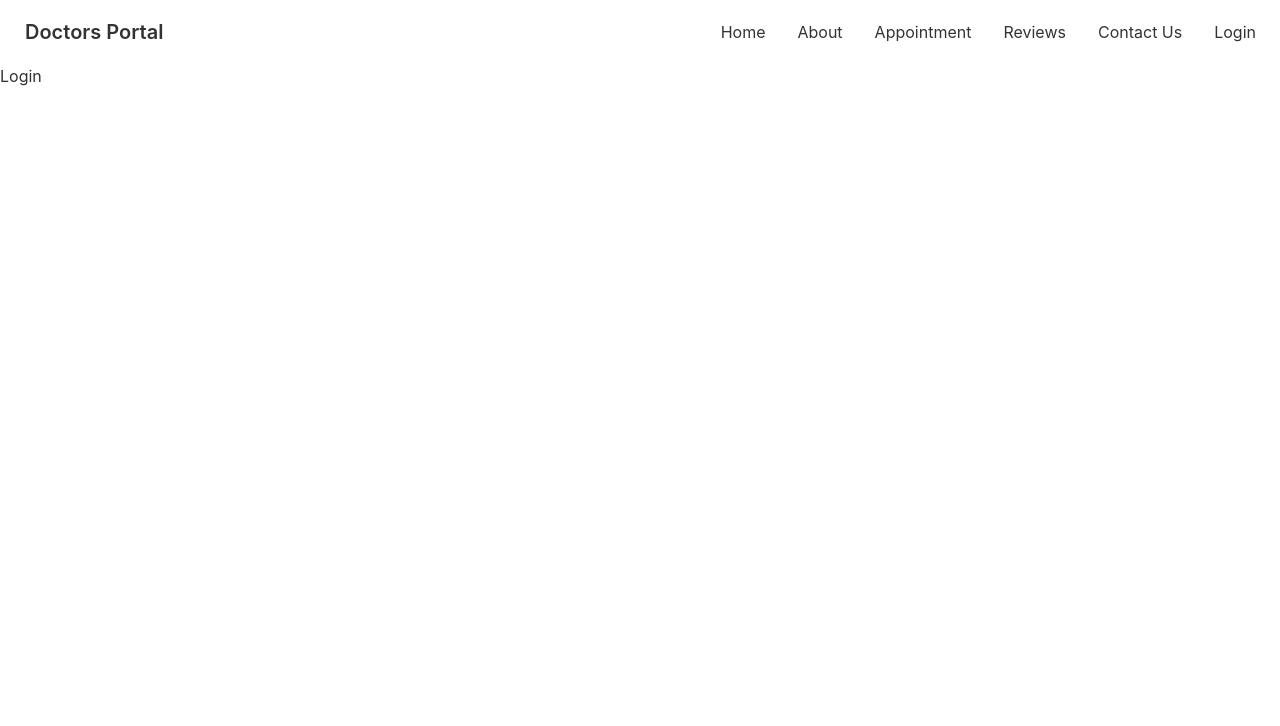
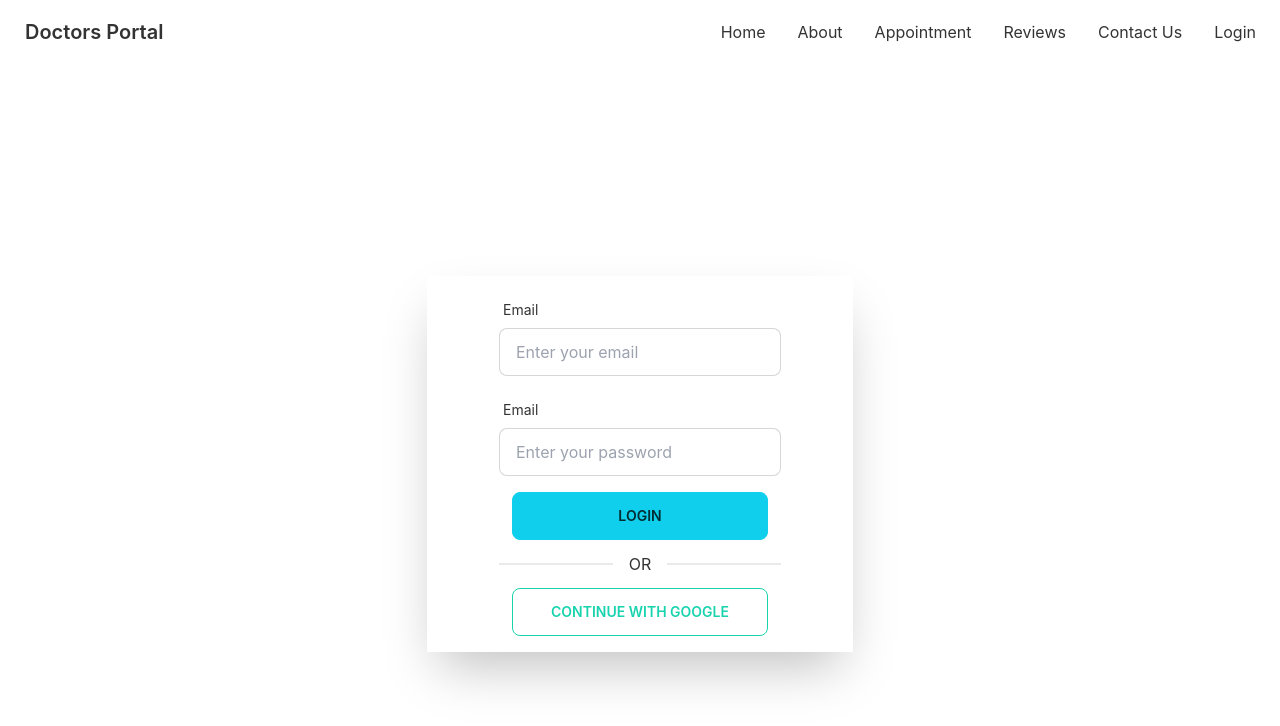
Before and after one commit to Sadman600/doctors-portal-client, a React (Create React App) app: page /login in a window 1280 px wide. Shown: the top 726 px of the page. Built offline with nearby package versions, Linux system fonts and the light colour scheme; no server answers.

Commit message:
Added login with google and user login with user and password method

```diff
--- a/package.json
+++ b/package.json
@@ -13,6 +13,7 @@
     "react-day-picker": "^8.0.4",
     "react-dom": "^18.1.0",
     "react-firebase-hooks": "^5.0.3",
+    "react-hook-form": "^7.31.1",
     "react-router-dom": "^6.3.0",
     "react-scripts": "5.0.1",
     "web-vitals": "^2.1.4"
--- a/src/Pages/Login/Login.js
+++ b/src/Pages/Login/Login.js
@@ -1,9 +1,93 @@
 import React from 'react';
+import { useCreateUserWithEmailAndPassword, useSignInWithGoogle } from 'react-firebase-hooks/auth';
+import { useForm } from "react-hook-form";
+import auth from '../../firebase.init';
+const Login = () => {
+    const { register, formState: { errors }, handleSubmit } = useForm();
+    const [createUserWithEmailAndPassword, user, loading, error] = useCreateUserWithEmailAndPassword(auth);
+    const [signInWithGoogle, gUser, gLoading, gError] = useSignInWithGoogle(auth);
+    let signInError;
+    if (error || gError) {
+        signInError = <p className='text-red-500'>Error: {error?.message || gError?.message}</p>
+    }
+    if (loading || gLoading) {
+        return <div className='hero min-h-screen'>
+            <button class="btn loading ">loading...</button>
+        </div>
+    }
+    if (user || gUser) {
+        console.log(gUser?.user?.displayName);
+    }
+    const submitUserWithEmailAndPassword = data => {
+        createUserWithEmailAndPassword(data);
+    };
+    return (
+        <div className="hero min-h-screen ">
 
-const Login = () => {
-    return (
-        <div>
-            <h1>Login</h1>
+            <div className="hero-content text-center shadow-2xl bg-base-100 w-2/6 mx-auto">
+                <div className="max-w-lg">
+                    <form onSubmit={handleSubmit(submitUserWithEmailAndPassword)}>
+
+                        <div className="form-control w-full max-w-xs  ">
+                            <label className="label">
+                                <span className="label-text">Email</span>
+                            </label>
+                            <input type="email"
+                                placeholder="Enter your email"
+                                className="input input-bordered w-full max-w-xs"
+                                {...register("email", {
+                                    required: {
+                                        value: true,
+                                        message: 'Email is Required'
+                                    },
+                                    pattern: {
+                                        value: /^[a-zA-Z0-9.!#$%&'*+/=?^_`{|}~-]+@[a-zA-Z0-9-]+(?:\.[a-zA-Z0-9-]+)*$/,
+                                        message: 'Provide a valid email'
+                                    }
+                                })}
+                            />
+                            <label className="label">
+                                {errors.email?.type === 'required' && <span className="label-text-alt text-red-500">{errors.email.message}</span>}
+                                {errors.email?.type === 'pattern' && <span className="label-text-alt text-red-500">{errors.email.message}</span>}
+                            </label>
+                        </div>
+
+                        <div className="form-control w-full max-w-xs ">
+                            <label className="label">
+                                <span className="label-text">Email</span>
+                            </label>
+                            <input type="password"
+                                placeholder="Enter your password"
+                                className="input input-bordered w-full max-w-xs"
+                                {...register("password", {
+                                    required: {
+                                        value: true,
+                                        message: 'Password is Required'
+                                    },
+                                    minLength: {
+                                        value: 6,
+                                        message: 'Must be 6 characters or longer'
+                                    },
+                                    pattern: {
+                                        value: /^(?=.*?[A-Z])(?=.*?[a-z])(?=.*?[0-9])(?=.*[a-zA-Z0-9]).{6,}$/,
+                                        message: 'Provide a valid password'
+                                    }
+                                })}
+                            />
+                            <label className="label">
+                                {errors.password?.type === 'required' && <span className="label-text-alt text-red-500">{errors.password.message}</span>}
+                                {errors.password?.type === 'minLength' && <span className="label-text-alt text-red-500">{errors.password.message}</span>}
+                                {errors.password?.type === 'pattern' && <span className="label-text-alt text-red-500">{errors.password.message}</span>}
+                            </label>
+                        </div>
+                        {signInError}
+                        <input className="btn btn-wide btn-primary" type="submit" value='Login' />
+                    </form>
+                    {/* <button className="btn btn-wide btn-primary">Login</button> */}
+                    <div className="divider">OR</div>
+                    <button onClick={() => signInWithGoogle()} className="btn btn-wide btn-outline btn-secondary">Continue with Google</button>
+                </div>
+            </div>
         </div>
     );
 };
```
Also changed, not shown: 1 other file (tests, documents, lock files or other folders).
